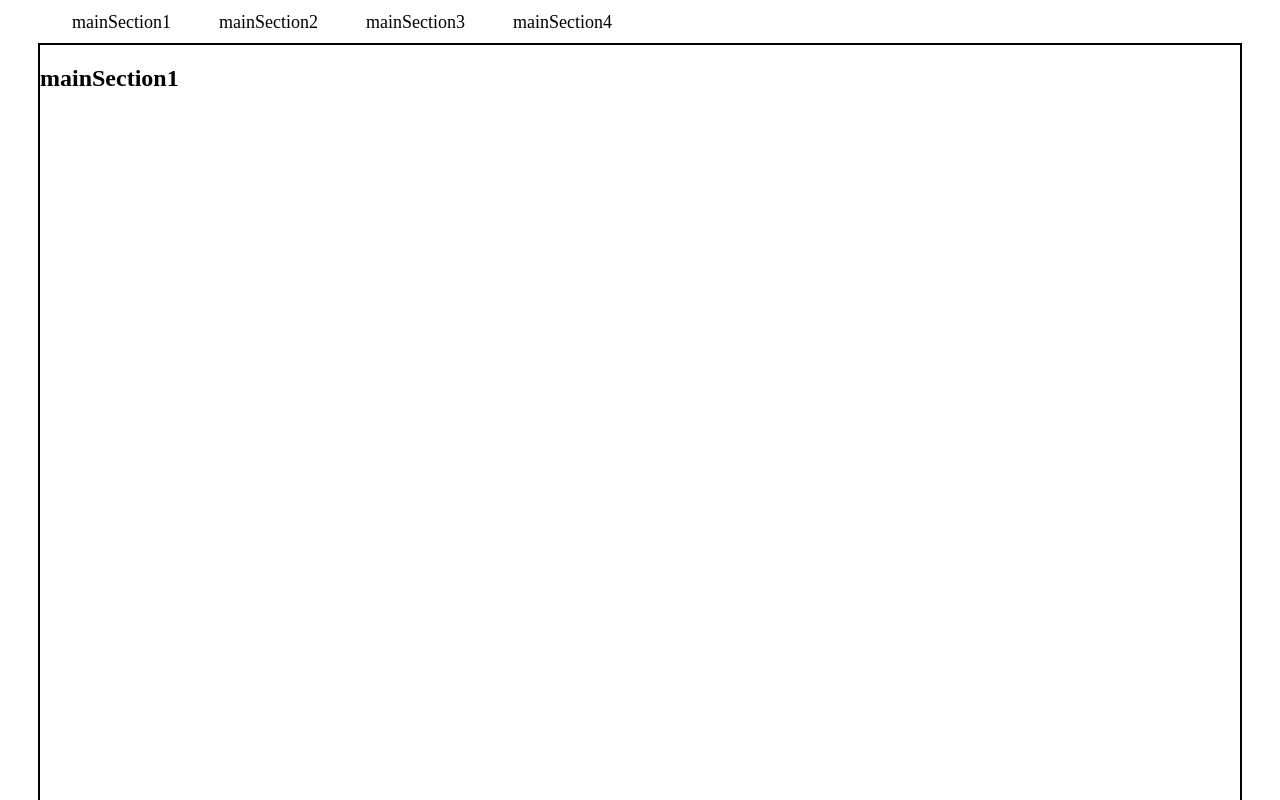
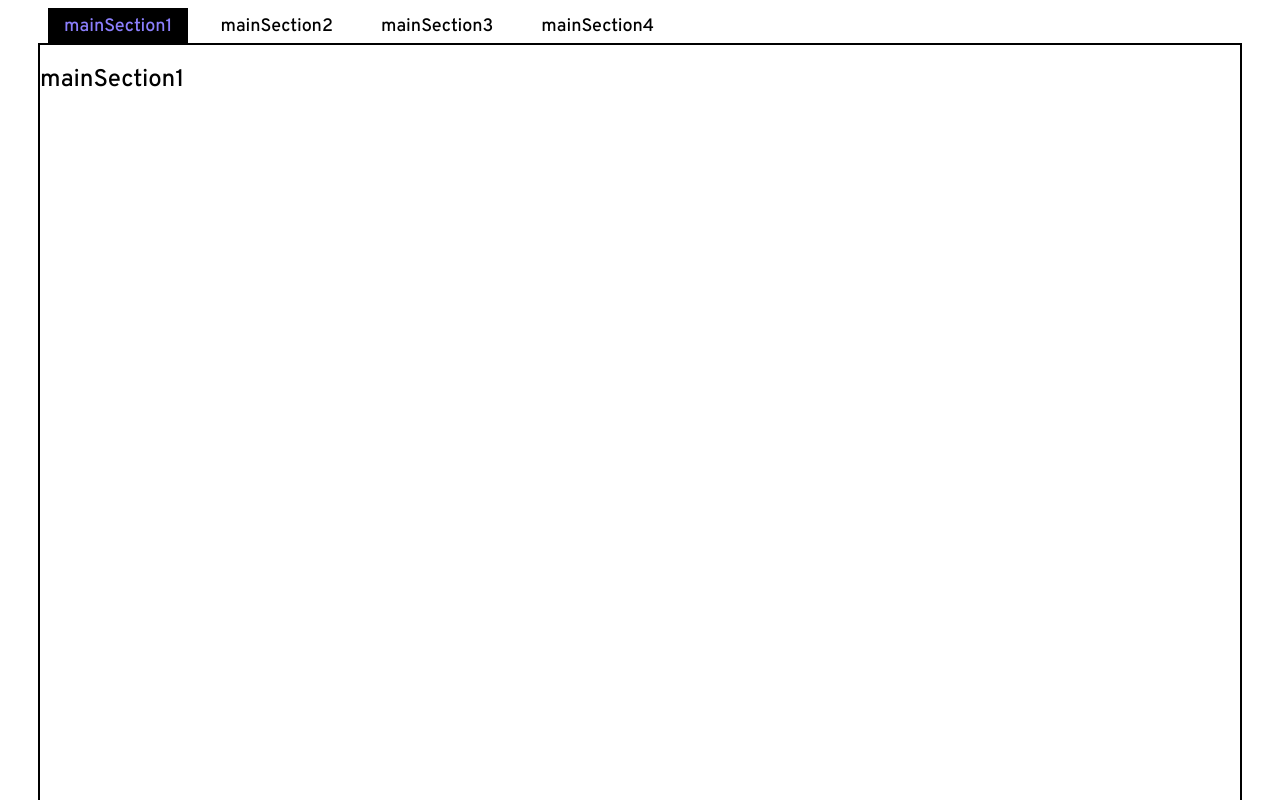
Before and after one commit to Z01WANG/commonUseScroll, a plain HTML site: page index.html in a window 1280 px wide. Shown: the top 800 px of the page. Drawn offline with nearby package versions, Linux system fonts and the light colour scheme.

Commit message:
bug fixed

```diff
--- a/css/main.css
+++ b/css/main.css
@@ -1 +1,94 @@
-header.header-top{background:#fff;z-index:99;width:100%;position:sticky;top:0;display:flex;justify-content:center}header.header-top>.main-container{width:100%;max-width:1320px;flex-direction:column}header.header-top .header-btn-logo{padding:10px}header .navbar{background-color:#fff;padding:0;width:100%;overflow:auto}header .navbar>ul{margin:4px auto}header .navbar .main-nav-tab{color:#000;font-size:18px;display:flex;align-items:center;justify-content:center;word-break:keep-all;line-height:120%;position:relative;cursor:pointer;padding:0 .5rem}header .navbar .main-nav-tab .nav-txt{display:flex;flex-direction:column;width:100%;transition:linear .1s;align-items:center;position:relative;padding:0 1rem}header .navbar .main-nav-tab .nav-txt::after{content:"";width:calc(100% + 2rem);height:3px;margin:2px 0 0 0;border-radius:4px;background-color:rgba(0,0,0,0);bottom:0}header .navbar .main-nav-tab.active .nav-txt{color:#20b2aa;transition:linear .1s}header .navbar .main-nav-tab.active .nav-txt::after{height:3px;background-color:#20b2aa}header .navbar .main-nav-tab.active::after{content:"";right:10%;font-family:"Font Awesome 5 Free";font-weight:800;color:#20b2aa;display:none;margin-left:4px;margin-bottom:2px;font-size:14px}
+* {
+    font-family: "Overpass", sans-serif;
+    font-optical-sizing: auto;
+    font-weight: 500;
+    font-style: normal;
+}
+
+header.header-top {
+    background: #fff;
+    z-index: 99;
+    width: 100%;
+    position: sticky;
+    top: 0;
+    display: flex;
+    justify-content: center;
+}
+
+header.header-top>.main-container {
+    width: 100%;
+    max-width: 1320px;
+    flex-direction: column;
+}
+
+header.header-top .header-btn-logo {
+    padding: 10px;
+}
+
+header .navbar {
+    background-color: #fff;
+    padding: 0;
+    width: 100%;
+    overflow: auto;
+}
+
+header .navbar>ul {
+   margin: 0 auto;
+   padding: 0;
+   width: 100%;
+   max-width: 1200px;
+}
+
+header .navbar .main-nav-tab {
+    color: #000;
+    font-size: 18px;
+    display: flex;
+    align-items: center;
+    justify-content: center;
+    word-break: keep-all;
+    line-height: 120%;
+    position: relative;
+    cursor: pointer;
+    padding: 0 .5rem;
+}
+
+header .navbar .main-nav-tab .nav-txt {
+    display: flex;
+    flex-direction: column;
+    width: 100%;
+    transition: linear .1s;
+    align-items: center;
+    position: relative;
+    padding: .5rem 1rem 0 1rem;
+}
+
+header .navbar .main-nav-tab .nav-txt::after {
+    content: "";
+    width: calc(100% + 2rem);
+    height: 3px;
+    margin: 2px 0 0 0;
+    border-radius: 4px;
+    background-color: rgba(0, 0, 0, 0);
+    bottom: 0;
+}
+
+header .navbar .main-nav-tab.active .nav-txt {
+    color: #8c7ffd;
+    background-color: #000;
+}
+
+header .navbar .main-nav-tab.active .nav-txt::after {
+    height: 3px;
+}
+
+header .navbar .main-nav-tab.active::after {
+    content: "";
+    right: 10%;
+    font-family: "Font Awesome 5 Free";
+    font-weight: 800;
+    color: #20b2aa;
+    display: none;
+    margin-left: 4px;
+    margin-bottom: 2px;
+    font-size: 14px;
+}
--- a/index.html
+++ b/index.html
@@ -4,15 +4,19 @@
     <meta charset="UTF-8">
     <meta name="viewport" content="width=device-width, initial-scale=1.0">
     <title>Document</title>
+    <link rel="preconnect" href="https://fonts.googleapis.com">
+<link rel="preconnect" href="https://fonts.gstatic.com" crossorigin>
+<link href="https://fonts.googleapis.com/css2?family=Overpass:ital,wght@0,100..900;1,100..900&display=swap" rel="stylesheet">
     <link rel="stylesheet" href="./css/main.css">
 </head>
 <style>
 
-    .anchor-section {
+    .anchor_section {
         display: flex;
         border: 2px solid black;
         height: 800px;
-        width: 1200px;
+        width: 100%;
+        max-width: 1200px;
         margin: 0 auto;
     }
     .d-flex {
@@ -23,16 +27,16 @@
     <header class="header-top">
           <nav class="navbar custom-scrollbar">
             <ul class="d-flex flex-nowrap">
-              <li class="main-nav-tab anchor-btn" data-target="mainSection1"
+              <li class="main-nav-tab anchor_btn" data-target="mainSection1"
                   data-scopename="2024Select_healthy_0201event" data-eventvalue="你下單我買單">
                   <span class="nav-txt">mainSection1</span>
-              </li><li class="main-nav-tab anchor-btn" data-target="mainSection2"
+              </li><li class="main-nav-tab anchor_btn" data-target="mainSection2"
                   data-scopename="2024Select_healthy_0201event" data-eventvalue="女子專屬保健品">
                   <span class="nav-txt">mainSection2</span>
-              </li><li class="main-nav-tab anchor-btn" data-target="mainSection3"
+              </li><li class="main-nav-tab anchor_btn" data-target="mainSection3"
                   data-scopename="2024Select_healthy_0201event" data-eventvalue="女王必備美容家電">
                   <span class="nav-txt">mainSection3</span>
-              </li><li class="main-nav-tab anchor-btn" data-target="mainSection4"
+              </li><li class="main-nav-tab anchor_btn" data-target="mainSection4"
                   data-scopename="2024Select_healthy_0201event" data-eventvalue="年後減肥超簡單">
                   <span class="nav-txt">mainSection4</span>
               </li>
@@ -42,14 +46,14 @@
       </header>
       <main>
 
-        <section class="Section1 anchor-section" id="mainSection1">
+        <section class="Section1 anchor_section" id="mainSection1">
             <h1>mainSection1</h1>
         </section>
-        <section class="Section2 anchor-section" id="mainSection2">
+        <section class="Section2 anchor_section" id="mainSection2">
             <h1>mainSection2</h1></section>
-        <section class="Section3 anchor-section" id="mainSection3">
+        <section class="Section3 anchor_section" id="mainSection3">
             <h1>mainSection3</h1></section>
-        <section class="Section4 anchor-section" id="mainSection4">
+        <section class="Section4 anchor_section" id="mainSection4">
             <h1>mainSection4</h1></section>
       </main>
 
--- a/main.js
+++ b/main.js
@@ -6,7 +6,7 @@ $(document).ready(function () {
     // setActiveTab(headerHeight);
 
     // 點擊tab後滾動到相對應位置
-    $(".anchor-btn").on("click", function (event) {
+    $(".anchor_btn").on("click", function (event) {
       event.preventDefault();
       let marginSpace = 32;
       let targetId = $(this).data("target");
@@ -33,6 +33,7 @@ $(document).ready(function () {
 
       // scroll function
       $(window).scroll(function () {
+        console.log("???")
         setActiveTab(headerHeight);
     });
 
@@ -43,19 +44,20 @@ $(document).ready(function () {
   });
 
   function adjustScrollPositionForHash() {
-    if(window.location.hash) {
+    if (window.location.hash) {
       let headerHeight = $(".header-top").outerHeight(); // Get the updated header height
       let marginSpace = 32; // Margin space
       let targetId = window.location.hash.slice(1); // Remove '#' from the hash
       let targetSection = $("#" + targetId);
 
-      if(targetSection.length) {
+      if (targetSection.length) {
         let targetOffset = targetSection.offset().top - headerHeight - marginSpace;
         // Use setTimeout to ensure any last-minute layout adjustments are accounted for
-        setTimeout(function() {
+        setTimeout(function () {
           $("html, body").animate({ scrollTop: targetOffset }, 200, 'swing');
         }, 100);
       }
+      setActiveTab(headerHeight);
     }
   }
 
@@ -66,24 +68,26 @@ $(document).ready(function () {
 
   // 活動頁導覽列active設定
   function setActiveTab(headerHeight) {
+
     let isActiveSet = false; // 重要
 
-    $(".sub-section-box").each(function () {
+    $(".anchor_section").each(function () {
       let scrollPosition = $(window).scrollTop() + headerHeight;
       let sectionTop = $(this).offset().top - headerHeight;
       let sectionId = $(this).attr("id");
       let sectionBottom = sectionTop + $(this).outerHeight(); // 超過section就移除
 
       if (scrollPosition >= sectionTop - 80 && scrollPosition < sectionBottom) {
-        $(".anchor-btn").removeClass("active");
-        let activeTab = $('.anchor-btn[data-target="' + sectionId + '"]');
+        $(".anchor_btn").removeClass("active");
+        let activeTab = $('.anchor_btn[data-target="' + sectionId + '"]');
+        console.log('activetab',activeTab);
         activeTab.addClass("active");
         scrollToTab(activeTab);
         isActiveSet = true;
       }
     });
     if (!isActiveSet) {
-      $(".anchor-btn").removeClass("active");
+      $(".anchor_btn").removeClass("active");
     }
   }
 
```
